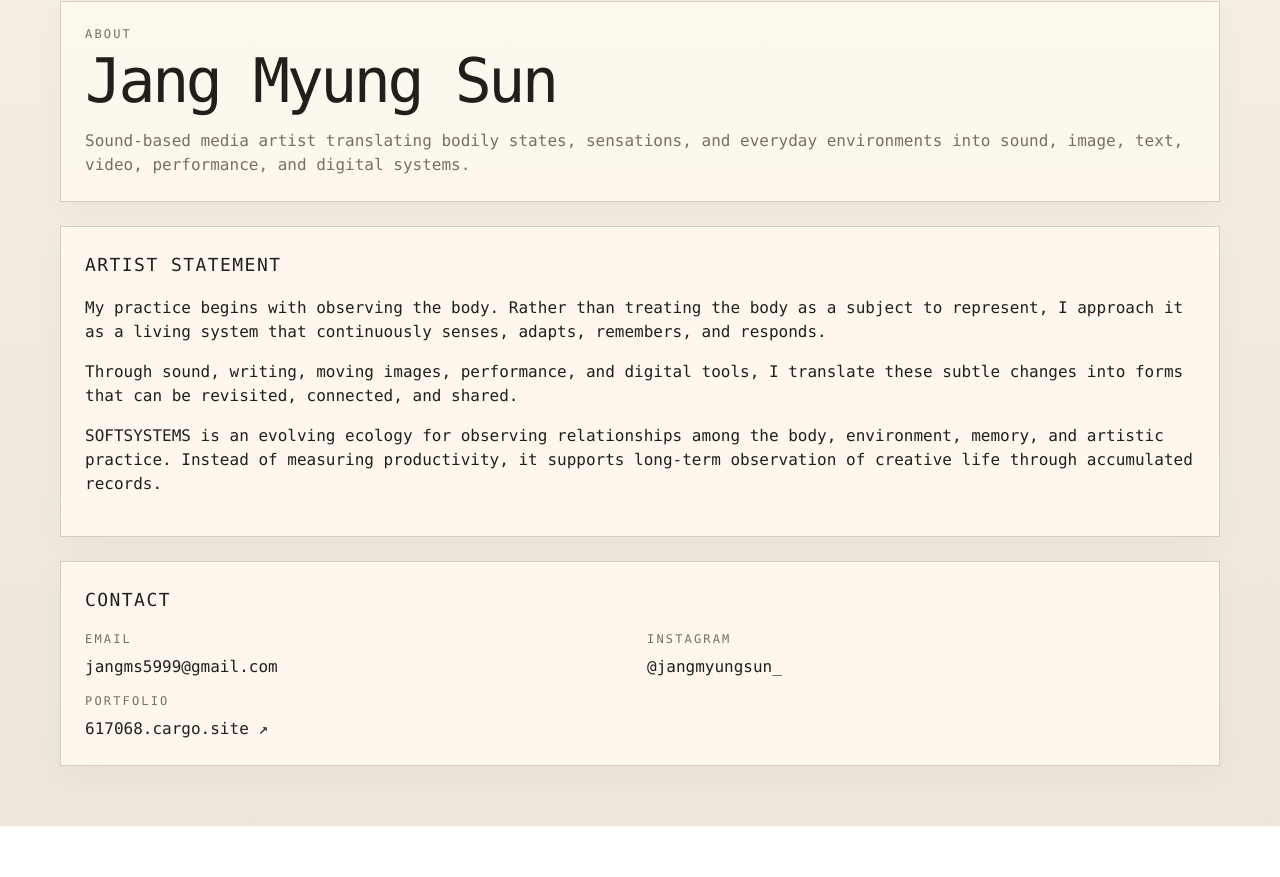
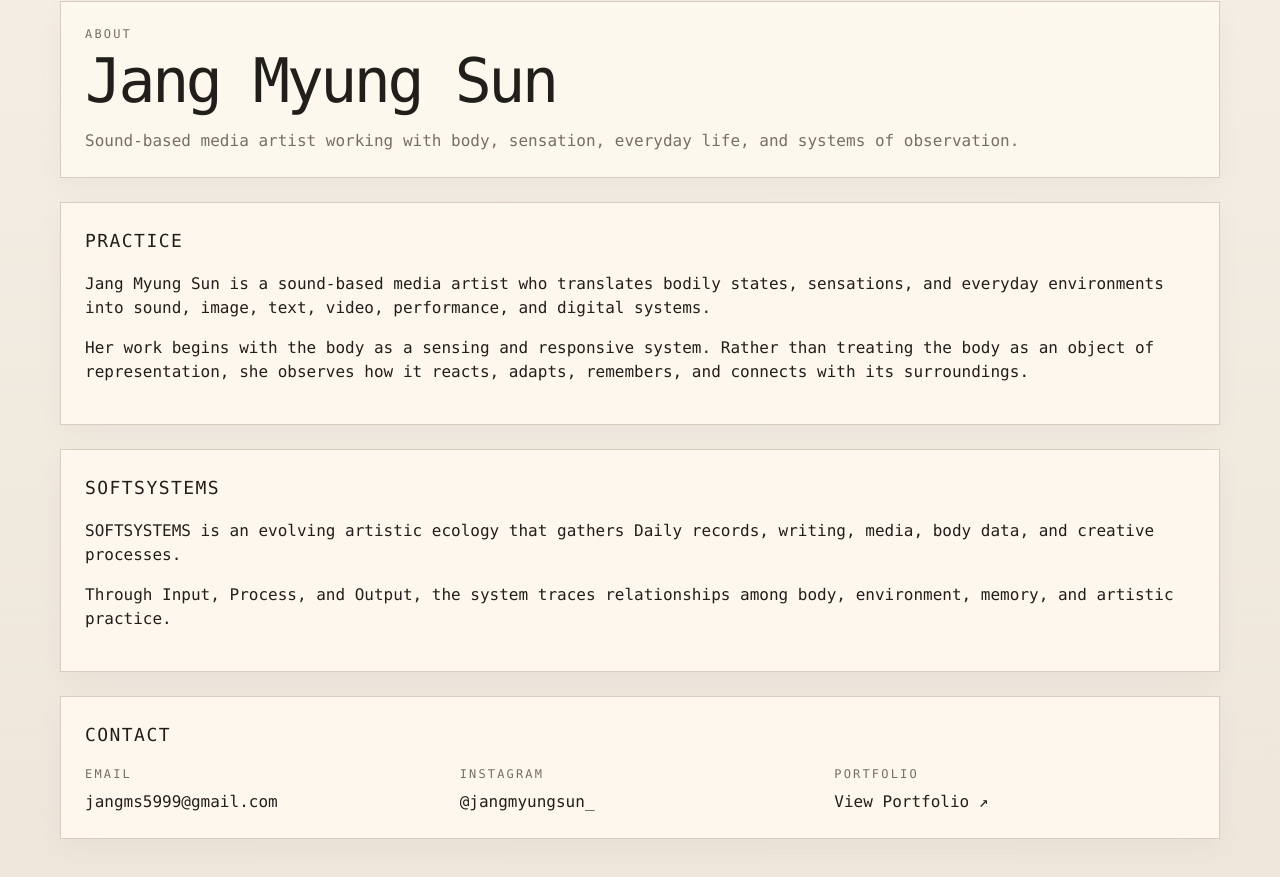
Before and after one commit to jangmyungsun/SOFTSYSTEMS, a Next.js app: page /about in a window 1280 px wide. Shown: the part 417-1294 px from the top of the page. Before the commit the page ends 1243 px from the top, so only its background shows below. Built offline with nearby package versions, Linux system fonts and the light colour scheme.

Commit message:
Update page.js

```diff
--- a/app/about/page.js
+++ b/app/about/page.js
@@ -1,5 +1,3 @@
-import Link from "next/link";
-
 export default function AboutPage() {
   return (
     <>
@@ -13,39 +11,65 @@ export default function AboutPage() {
         </h1>
 
         <p className="subtitle">
-          Sound-based media artist translating bodily states,
-          sensations, and everyday environments into sound,
-          image, text, video, performance, and digital systems.
+          Sound-based media artist
+          working with body,
+          sensation, everyday life,
+          and systems of
+          observation.
         </p>
       </section>
 
       <section className="panel">
         <h2>
-          Artist Statement
+          Practice
         </h2>
 
         <p>
-          My practice begins with observing the body.
-          Rather than treating the body as a subject to represent,
-          I approach it as a living system that continuously senses,
-          adapts, remembers, and responds.
+          Jang Myung Sun is a
+          sound-based media artist
+          who translates bodily
+          states, sensations, and
+          everyday environments
+          into sound, image, text,
+          video, performance, and
+          digital systems.
         </p>
 
         <p>
-          Through sound, writing, moving images,
-          performance, and digital tools,
-          I translate these subtle changes into
-          forms that can be revisited,
-          connected, and shared.
+          Her work begins with the
+          body as a sensing and
+          responsive system. Rather
+          than treating the body as
+          an object of
+          representation, she
+          observes how it reacts,
+          adapts, remembers, and
+          connects with its
+          surroundings.
+        </p>
+      </section>
+
+      <section className="panel">
+        <h2>
+          SOFTSYSTEMS
+        </h2>
+
+        <p>
+          SOFTSYSTEMS is an
+          evolving artistic
+          ecology that gathers
+          Daily records, writing,
+          media, body data, and
+          creative processes.
         </p>
 
         <p>
-          SOFTSYSTEMS is an evolving ecology for
-          observing relationships among the body,
-          environment, memory, and artistic practice.
-          Instead of measuring productivity,
-          it supports long-term observation of
-          creative life through accumulated records.
+          Through Input, Process,
+          and Output, the system
+          traces relationships
+          among body,
+          environment, memory,
+          and artistic practice.
         </p>
       </section>
 
@@ -54,7 +78,7 @@ export default function AboutPage() {
           Contact
         </h2>
 
-        <div className="grid two">
+        <div className="grid three">
           <div>
             <p className="label">
               Email
@@ -89,7 +113,7 @@ export default function AboutPage() {
               target="_blank"
               rel="noreferrer"
             >
-              617068.cargo.site ↗
+              View Portfolio ↗
             </a>
           </div>
         </div>
```
